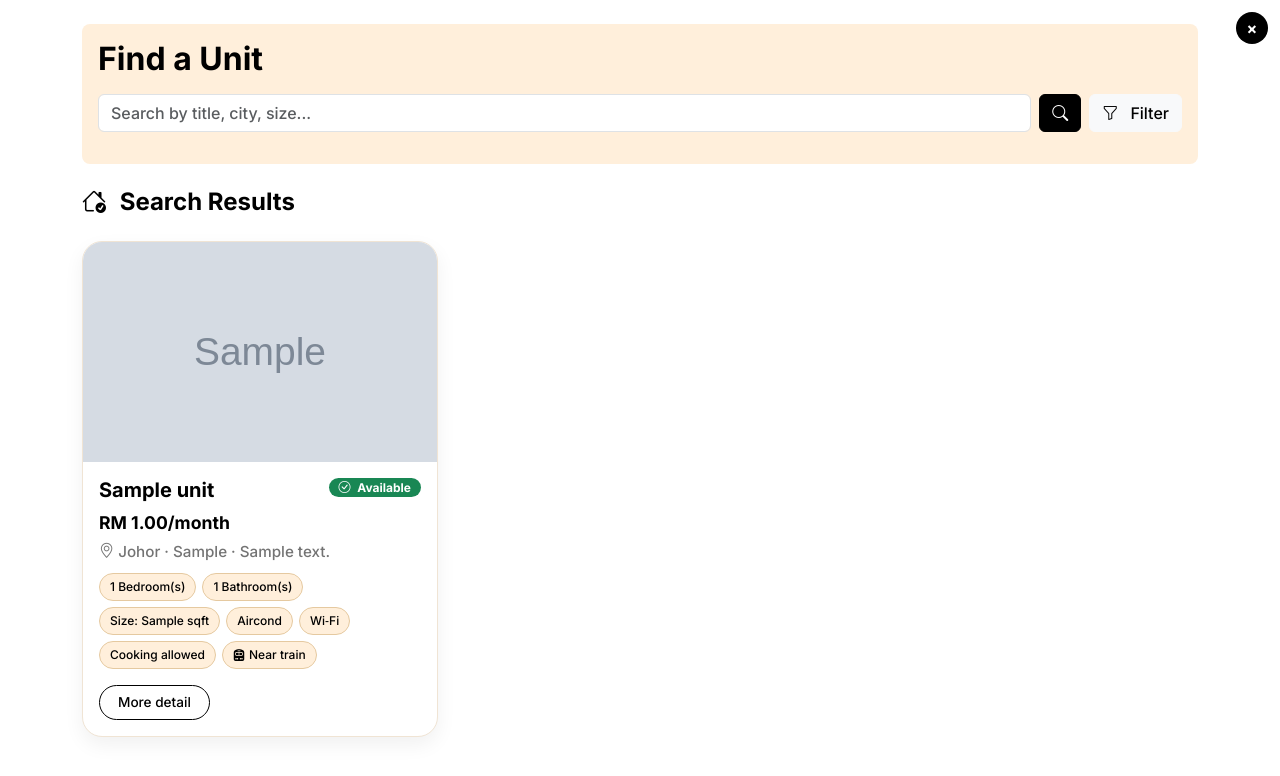
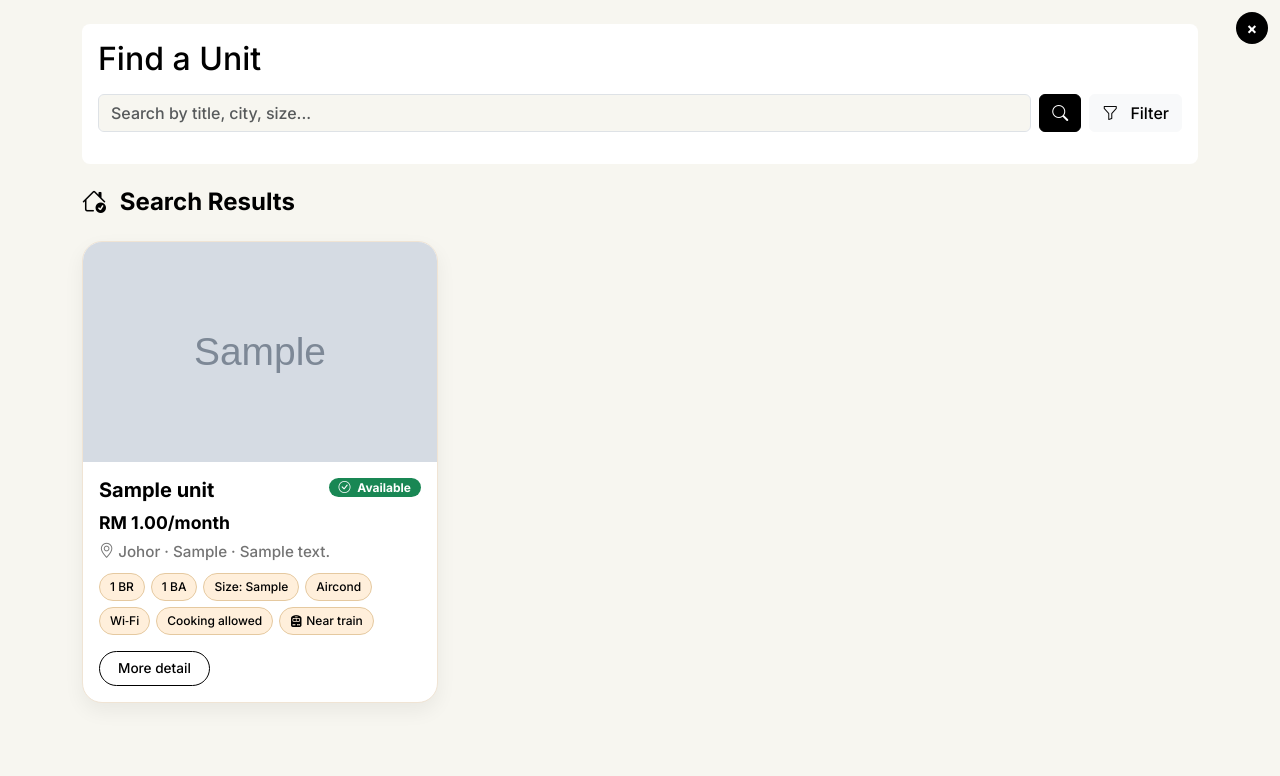
Before and after one commit to GordanEatCodes/GitProject-BudgetBuddy, a Django app: page /listing/units/ in a window 1280 px wide. Shown: the top 776 px of the page. Run offline with Django 5.2, Linux system fonts and the light colour scheme; a user stored in the database is signed in; tables that the repository leaves empty hold one stand-in row (values such as "Sample post"); grey boxes marked "Sample" are stand-in pictures.

Commit message:
page colour

```diff
--- a/listing/templates/choose.html
+++ b/listing/templates/choose.html
@@ -22,7 +22,7 @@
         }
 
         body {
-            background-color: #ffffff;
+            background-color: #f7f6f0;
             min-height: 100vh;
             display: flex;
             align-items: center;
--- a/listing/templates/my_room_requests.html
+++ b/listing/templates/my_room_requests.html
@@ -16,11 +16,11 @@
 
   <style>
     body {
-      background-color: #ffffff;
+      background-color: #f7f6f0;
       font-family: 'Inter', sans-serif;
     }
     .bb-header {
-      background-color: #ffefdb;
+      background-color: #ffffffff;
       color: #000;
       padding: 16px 0;
       margin-bottom: 24px;
--- a/listing/templates/owner.html
+++ b/listing/templates/owner.html
@@ -17,11 +17,11 @@
 
   <style>
     body {
-      background-color: #ffffff;
+      background-color: #f7f6f0;
       font-family: 'Inter', sans-serif;
     }
     .bb-header {
-      background-color: #ffefdb;
+      background-color: #ffffffff;
       color: #000;
       border-radius: 0 0 18px 18px;
       padding: 20px 0;
--- a/listing/templates/room_detail.html
+++ b/listing/templates/room_detail.html
@@ -18,11 +18,11 @@
 
   <style>
     body {
-      background-color: #ffffff;
+      background-color: #f7f6f0;
       font-family: 'Inter', sans-serif;
     }
     .bb-header {
-      background-color: #ffefdb;
+      background-color: #ffffff;
       color: #000;
       padding: 16px 0;
       margin-bottom: 24px;
--- a/listing/templates/room_form.html
+++ b/listing/templates/room_form.html
@@ -13,7 +13,7 @@
 
   <style>
     body {
-      background-color: #ffffff;
+      background-color: #f7f6f0;
       font-family: 'Inter', sans-serif;
       min-height: 100vh;
     }
@@ -26,7 +26,7 @@
       padding: 2.5rem;
     }
     .bb-header {
-      background-color: #ffefdb;
+      background-color: #ffffffff;
       color: #000;
       padding: 20px 0;
       margin-bottom: 24px;
--- a/listing/templates/unit.html
+++ b/listing/templates/unit.html
@@ -18,7 +18,7 @@
 
   <style>
     body {
-      background-color: #ffffff;
+      background-color: #f7f6f0;
       font-family: 'Inter', sans-serif;
     }
     .unit-card {
@@ -71,7 +71,10 @@
       font-weight: 700;
     }
     .search-band {
-      background-color: #ffefdb !important;
+      background-color: #ffffff !important;
+    }
+    .search-band input.form-control {
+      background-color: #f7f6f0 !important;
     }
     .search-band h2 {
       color: #000 !important;
@@ -129,7 +132,7 @@
   <div class="container py-4">
     <!-- 頂端顏色區 + 搜尋 + Filter 按鈕 -->
     <div class="mb-4 p-3 rounded-3 search-band">
-      <h2 class="mb-3 fw-bold">Find a Unit</h2>
+      <h2 class="mb-3">Find a Unit</h2>
 
       <div class="d-flex gap-2 mb-3">
         <form method="get" class="flex-grow-1 d-flex gap-2">
@@ -180,13 +183,6 @@
             </div>
 
             <div class="col-md-6">
-              <label class="form-label">City / Area</label>
-              <select name="city" id="id_filter_city" class="form-select">
-                <option value="">-- All Cities --</option>
-              </select>
-            </div>
-
-            <div class="col-md-6">
               <label class="form-label">Unit Type</label>
               <select name="unit_type" class="form-select">
                 <option value="">-- All Types --</option>
@@ -229,7 +225,7 @@
 
             <!-- Transport -->
             <div class="col-12">
-              <small class="fw-bold" style="color:#a0785a;">🚆 Transport</small>
+              <small class="fw-bold" style="color:#a0785a;">Transport</small>
               <hr class="my-1">
             </div>
             <div class="col-md-4">
@@ -247,6 +243,10 @@
                 <input type="checkbox" name="near_lrt" class="form-check-input" {% if request.GET.near_lrt %}checked{% endif %}>
                 <label class="form-check-label">Near LRT</label>
               </div>
+              <div class="form-check">
+                <input type="checkbox" name="near_train" class="form-check-input" {% if request.GET.near_train %}checked{% endif %}>
+                <label class="form-check-label">Near train station</label>
+              </div>
             </div>
             <div class="col-md-4">
               <div class="form-check">
@@ -257,7 +257,7 @@
 
             <!-- Facilities -->
             <div class="col-12 mt-2">
-              <small class="fw-bold" style="color:#a0785a;">🏢 Facilities</small>
+              <small class="fw-bold" style="color:#a0785a;">Facilities</small>
               <hr class="my-1">
             </div>
             <div class="col-md-4">
@@ -305,7 +305,7 @@
 
             <!-- Nearby -->
             <div class="col-12 mt-2">
-              <small class="fw-bold" style="color:#a0785a;">📍 Nearby</small>
+              <small class="fw-bold" style="color:#a0785a;">Nearby</small>
               <hr class="my-1">
             </div>
             <div class="col-md-4">
@@ -423,7 +423,7 @@
 
           <div class="p-3">
             <div class="d-flex justify-content-between align-items-start mb-2">
-              <h5 class="unit-title mb-0 fw-bold">{{ unit.title }}</h5>
+              <h5 class="unit-title mb-0">{{ unit.title }}</h5>
 
               {% if unit.available %}
                 <span class="badge bg-success availability-badge">
@@ -441,11 +441,11 @@
 
 
             <div class="badge-group">
-              <span class="badge-char">{{ unit.bedrooms }} Bedroom(s)</span>
-              <span class="badge-char">{{ unit.bathrooms }} Bathroom(s)</span>
+              <span class="badge-char">{{ unit.bedrooms }} BR</span>
+              <span class="badge-char">{{ unit.bathrooms }} BA</span>
 
               {% if unit.size %}
-                <span class="badge-char">Size: {{ unit.size }} sqft</span>
+                <span class="badge-char">Size: {{ unit.size }}</span>
               {% endif %}
               {% if unit.has_aircond %}
                 <span class="badge-char">Aircond</span>
@@ -493,7 +493,7 @@
 
               <div class="p-3">
                 <div class="d-flex justify-content-between align-items-start mb-2">
-                  <h5 class="unit-title mb-0 fw-bold">{{ unit.title }}</h5>
+                  <h5 class="unit-title mb-0">{{ unit.title }}</h5>
 
                   {% if unit.available %}
                     <span class="badge bg-success availability-badge">
@@ -510,11 +510,11 @@
                 </p>
 
                 <div class="badge-group">
-                  <span class="badge-char">{{ unit.bedrooms }} Bedroom(s)</span>
-                  <span class="badge-char">{{ unit.bathrooms }} Bathroom(s)</span>
+                  <span class="badge-char">{{ unit.bedrooms }} BR</span>
+                  <span class="badge-char">{{ unit.bathrooms }} BA</span>
 
                   {% if unit.size %}
-                    <span class="badge-char">Size: {{ unit.size }} sqft</span>
+                    <span class="badge-char">Size: {{ unit.size }}</span>
                   {% endif %}
                   {% if unit.has_aircond %}
                     <span class="badge-char">Aircond</span>
@@ -546,62 +546,6 @@
     {% endif %}
   </div>
 
-    <script>
-    const FILTER_STATE_CITIES = {
-      "Johor": ["Johor Bahru", "Batu Pahat", "Muar", "Kluang", "Kulai", "Pontian", "Segamat", "Kota Tinggi", "Mersing", "Tangkak"],
-      "Kedah": ["Alor Setar", "Sungai Petani", "Kulim", "Langkawi", "Jitra", "Baling", "Kuala Kedah", "Yan", "Pendang"],
-      "Kelantan": ["Kota Bharu", "Pasir Mas", "Tanah Merah", "Tumpat", "Machang", "Kuala Krai", "Gua Musang", "Bachok"],
-      "Melaka": ["Melaka City", "Alor Gajah", "Jasin", "Masjid Tanah", "Ayer Keroh"],
-      "Negeri Sembilan": ["Seremban", "Port Dickson", "Nilai", "Bahau", "Tampin", "Kuala Pilah", "Rembau"],
-      "Pahang": ["Kuantan", "Temerloh", "Bentong", "Raub", "Jerantut", "Pekan", "Cameron Highlands", "Genting Highlands"],
-      "Perak": ["Ipoh", "Taiping", "Teluk Intan", "Sitiawan", "Lumut", "Kampar", "Batu Gajah", "Tapah", "Kuala Kangsar"],
-      "Perlis": ["Kangar", "Arau", "Padang Besar"],
-      "Pulau Pinang": ["George Town", "Butterworth", "Bukit Mertajam", "Bayan Lepas", "Nibong Tebal", "Balik Pulau", "Seberang Jaya"],
-      "Sabah": ["Kota Kinabalu", "Sandakan", "Tawau", "Lahad Datu", "Keningau", "Penampang", "Putatan", "Beaufort"],
-      "Sarawak": ["Kuching", "Miri", "Sibu", "Bintulu", "Samarahan", "Sri Aman", "Limbang", "Kapit"],
-      "Selangor": ["Shah Alam", "Petaling Jaya", "Subang Jaya", "Klang", "Kajang", "Ampang", "Puchong", "Rawang", "Bangi", "Cyberjaya", "Sepang", "Cheras"],
-      "Terengganu": ["Kuala Terengganu", "Kemaman", "Dungun", "Marang", "Besut", "Setiu", "Hulu Terengganu"],
-      "WP Kuala Lumpur": ["Bukit Bintang", "Cheras", "Kepong", "Setapak", "Wangsa Maju", "Sentul", "Bangsar", "Mont Kiara", "Brickfields", "Titiwangsa"],
-      "WP Labuan": ["Victoria", "Rancha-Rancha", "Patau-Patau"],
-      "WP Putrajaya": ["Presint 1", "Presint 2", "Presint 8", "Presint 9", "Presint 11", "Presint 14", "Presint 15", "Presint 16", "Presint 18"]
-    };
-
-    document.addEventListener('DOMContentLoaded', function () {
-      // 找到 filter panel 裡的 state select（第二個 state，因為第一個是搜尋列可能沒有）
-      const filterForm = document.querySelector('#filterPanel form');
-      if (!filterForm) return;
-
-      const stateSelect = filterForm.querySelector('select[name="state"]');
-      const citySelect = document.getElementById('id_filter_city');
-
-      if (!stateSelect || !citySelect) return;
-
-      const preselectedCity = "{{ city|default:'' }}";
-
-      function fillCities(state, selectCity) {
-        citySelect.innerHTML = '<option value="">-- All Cities --</option>';
-        const cities = FILTER_STATE_CITIES[state] || [];
-        cities.forEach(function (c) {
-          const opt = document.createElement('option');
-          opt.value = c;
-          opt.textContent = c;
-          if (selectCity && c === selectCity) {
-            opt.selected = true;
-          }
-          citySelect.appendChild(opt);
-        });
-      }
-
-      // 初始填一次（如果已選 state）
-      fillCities(stateSelect.value, preselectedCity);
-
-      // state 改變時更新 city
-      stateSelect.addEventListener('change', function () {
-        fillCities(stateSelect.value, '');
-      });
-    });
-  </script>
-
   <script src="https://cdn.jsdelivr.net/npm/bootstrap@5.3.0/dist/js/bootstrap.bundle.min.js"></script>
 </body>
 </html>
--- a/listing/templates/unit_detail.html
+++ b/listing/templates/unit_detail.html
@@ -18,11 +18,11 @@
 
   <style>
     body {
-      background-color: #ffffff;
+      background-color: #f7f6f0;
       font-family: 'Inter', sans-serif;
     }
     .bb-header {
-      background-color: #ffefdb;
+      background-color: #ffffffff;
       color: #000;
       padding: 16px 0;
       margin-bottom: 24px;
--- a/listing/templates/unit_form.html
+++ b/listing/templates/unit_form.html
@@ -14,7 +14,7 @@
 
   <style>
     body {
-      background-color: #ffffff;
+      background-color: #f7f6f0;
       font-family: 'Inter', sans-serif;
       min-height: 100vh;
     }
@@ -27,7 +27,7 @@
       padding: 2.5rem;
     }
     .bb-header {
-      background-color: #ffefdb;
+      background-color: #ffffffff;
       color: #000;
       padding: 20px 0;
       margin-bottom: 24px;
```
Also changed, not shown: listing/templates/room.html (+5 -2 lines).
